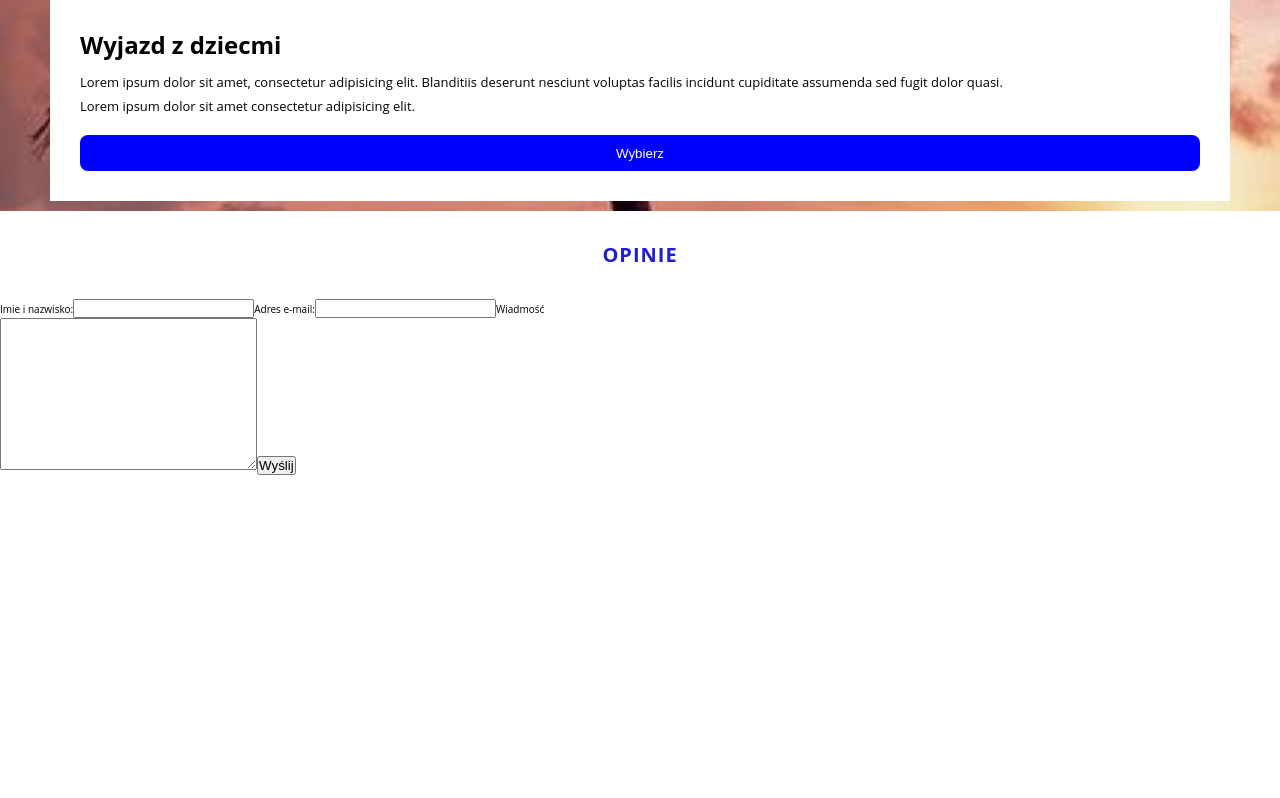
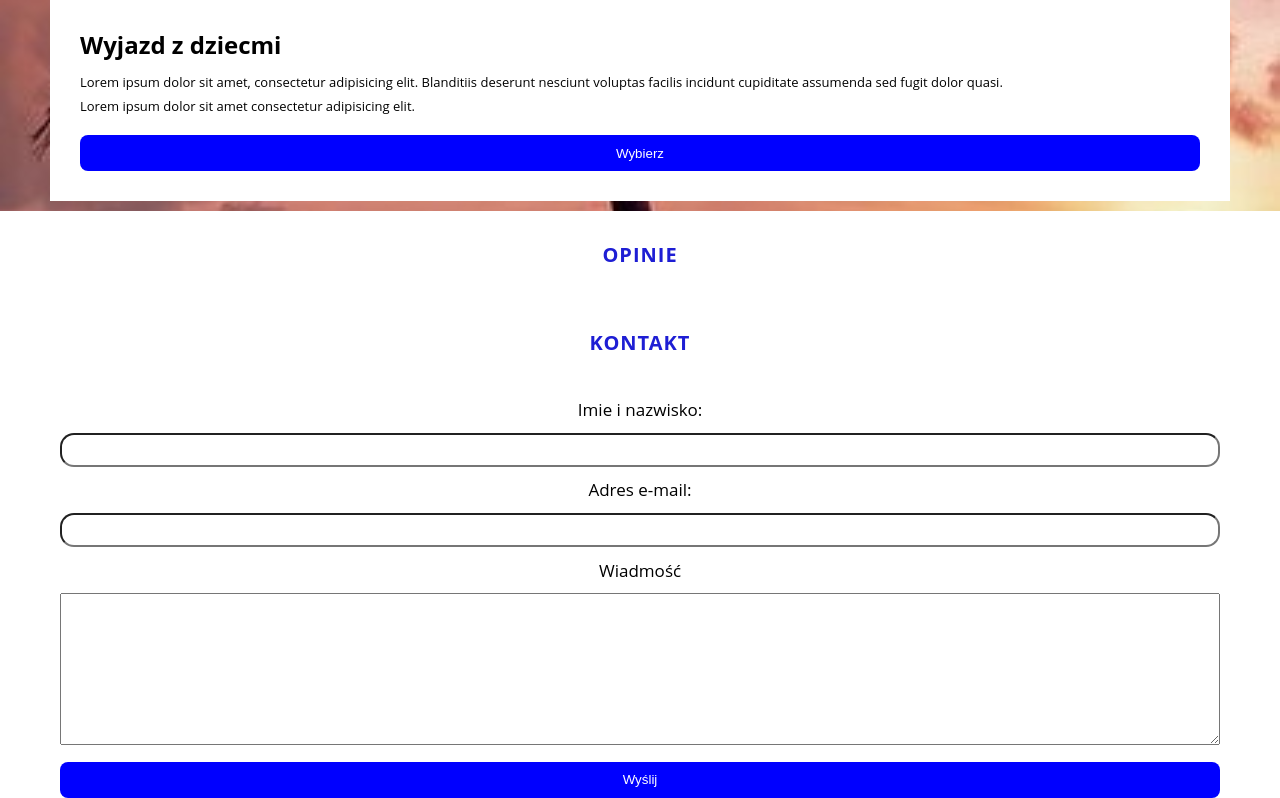
Before and after one commit to Szymofcion/React-Holiday, a React (Create React App) app: page / in a window 1280 px wide. Shown: the part 7068-7866 px from the top of the page. Before the commit the page ends 7543 px from the top, so only its background shows below. Built offline with nearby package versions, Linux system fonts and the light colour scheme; no server answers.

Commit message:
added featcher counting words in input

```diff
--- a/src/component/Contact.js
+++ b/src/component/Contact.js
@@ -1,5 +1,19 @@
+import { useState } from "react";
+
+import "./Contact.scss";
+
 const Contact = () => {
+  const [counter=0, setCounter=150] = useState(0);
+
+const messageCounter =(e)=>{
+  console.log(e.target.value.length);
+
+
+}
+
   return (
+    <div className="wrapper">
+      <h2 className="section-heading"> Kontakt</h2>
       <section className="contact">
         <form className="contact__form">
           <div className="contact__form-top">
@@ -20,12 +34,15 @@ const Contact = () => {
             id="msg"
             cols="30"
             rows="10"
+            maxlength="150"
+            onChange={messageCounter}
           />
           <button type="submit" className="contact__form-btn">
             Wyślij
           </button>
         </form>
       </section>
+    </div>
   );
 };
 
--- a/src/component/Contact.scss
+++ b/src/component/Contact.scss
@@ -0,0 +1,44 @@
+.wrapper {
+    margin: 0 auto;
+
+}
+
+.contact {
+    margin: 0 2em;
+}
+
+.contact__form {
+    &-top {
+        display: flex;
+        justify-content: center;
+        flex-direction: column;
+    }
+
+    &-label {
+        font-size: 1.7rem;
+        text-align: center;
+        margin: 0.7em 0;
+    }
+
+    &-input {
+        height: 2.5em;
+        border-radius: 14px;
+    }
+
+    &-textarea {
+        max-width: 100%;
+        min-width: 100%;
+        min-height: 150px;
+    }
+
+    &-btn {
+        margin-top: 1em;
+        padding: 0.8em;
+        width: 100%;
+        color: #fff;
+        background-color: blue;
+        border: none;
+        border-radius: 8px;
+        cursor: pointer;
+    }
+}
```
Also changed, not shown: src/component/Offers.scss (+11 -6 lines). Lines whose indentation alone changed are shown as unchanged.
